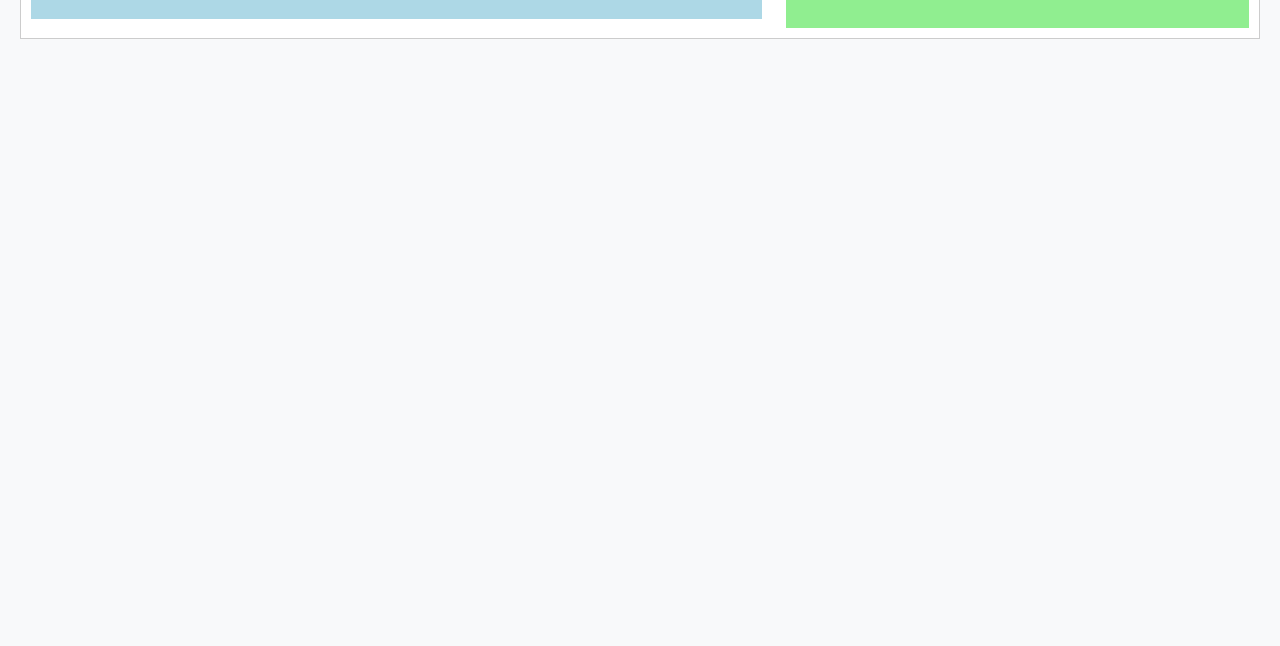
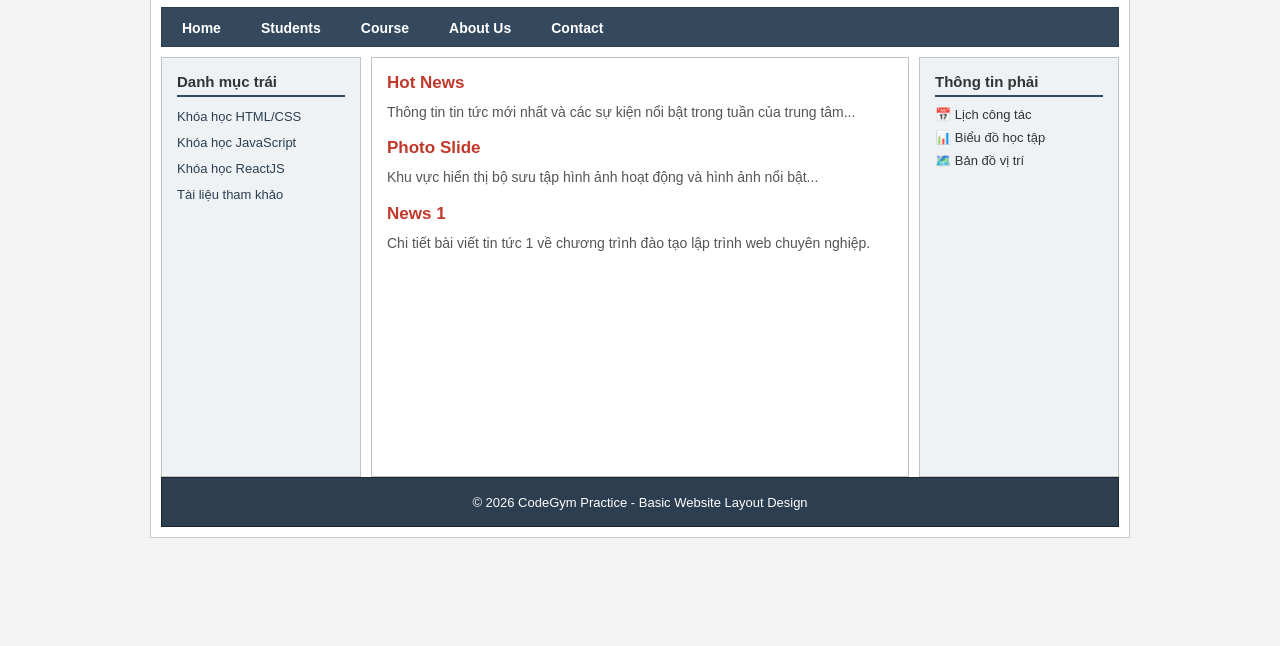
Before and after one commit to dtc245230003-svg/Overflow-Practice, a plain HTML site: page index.html in a window 1280 px wide. Shown: the part 154-800 px from the top of the page. Drawn offline with Linux system fonts and the light colour scheme.

Commit message:
Complete basic website layout practice with head, head-link, left, content, right and footer

```diff
--- a/index.html
+++ b/index.html
@@ -3,20 +3,66 @@
 <head>
     <meta charset="UTF-8">
     <meta name="viewport" content="width=device-width, initial-scale=1.0">
-    <title>Bố cục bằng Float và Clear</title>
+    <title>Thực hành Tạo Bố Cục Cơ Bản</title>
     <link rel="stylesheet" href="style.css">
 </head>
 <body>
 
-    <div class="container">
-        <div class="left-column">
-            <h2>Cột bên trái (Main Content)</h2>
-            <p>Cột bên trái chiếm 60% chiều rộng khung chứa và dùng <code>float: left</code> để trôi về phía bên trái.</p>
+    <!-- Khung chứa toàn bộ trang web -->
+    <div id="main">
+
+        <!-- 1. Phân vùng Đầu trang (Logo & Banner) -->
+        <div id="head">
+            <h1>LOGO & BANNER WEBSITE</h1>
         </div>
-        <div class="right-column">
-            <h3>Cột bên phải (Sidebar)</h3>
-            <p>Cột bên phải chiếm 38% chiều rộng và dùng <code>float: right</code> để trôi về phía bên phải.</p>
+
+        <!-- 2. Phân vùng Thanh liên kết đầu trang -->
+        <div id="head-link">
+            <ul>
+                <li><a href="#">Home</a></li>
+                <li><a href="#">Students</a></li>
+                <li><a href="#">Course</a></li>
+                <li><a href="#">About Us</a></li>
+                <li><a href="#">Contact</a></li>
+            </ul>
         </div>
+
+        <!-- 3. Phân vùng Nội dung bên trái (Menu/Sidebar Trái) -->
+        <div id="left">
+            <h3>Danh mục trái</h3>
+            <ul>
+                <li><a href="#">Khóa học HTML/CSS</a></li>
+                <li><a href="#">Khóa học JavaScript</a></li>
+                <li><a href="#">Khóa học ReactJS</a></li>
+                <li><a href="#">Tài liệu tham khảo</a></li>
+            </ul>
+        </div>
+
+        <!-- 4. Phân vùng Nội dung chính ở giữa -->
+        <div id="content">
+            <h2>Hot News</h2>
+            <p>Thông tin tin tức mới nhất và các sự kiện nổi bật trong tuần của trung tâm...</p>
+
+            <h2>Photo Slide</h2>
+            <p>Khu vực hiển thị bộ sưu tập hình ảnh hoạt động và hình ảnh nổi bật...</p>
+
+            <h2>News 1</h2>
+            <p>Chi tiết bài viết tin tức 1 về chương trình đào tạo lập trình web chuyên nghiệp.</p>
+        </div>
+
+        <!-- 5. Phân vùng Thông tin bên phải (Sidebar Phải) -->
+        <div id="right">
+            <h3>Thông tin phải</h3>
+            <p>📅 Lịch công tác</p>
+            <p>📊 Biểu đồ học tập</p>
+            <p>🗺️ Bản đồ vị trí</p>
+        </div>
+
+        <!-- 6. Phân vùng Chân trang -->
+        <div id="footer">
+            <p>&copy; 2026 CodeGym Practice - Basic Website Layout Design</p>
+        </div>
+
     </div>
 
 </body>
--- a/style.css
+++ b/style.css
@@ -1,38 +1,160 @@
-/* Áp dụng border-box toàn trang để padding không làm tăng tổng chiều rộng */
+/* Reset thuộc tính và cài đặt border-box */
 * {
     box-sizing: border-box;
+    margin: 0;
+    padding: 0;
 }
 
 body {
-    font-family: Arial, sans-serif;
-    margin: 20px;
-    background-color: #f8f9fa;
+    font-family: Arial, Helvetica, sans-serif;
+    background-color: #f4f4f4;
+    color: #333333;
+    padding: 20px 0;
 }
 
-.container {
-    width: 100%;
+/* 1. Phân vùng #main: Cố định độ rộng và căn giữa màn hình */
+#main {
+    width: 980px;
+    margin: 0 auto;
     background-color: #ffffff;
     border: 1px solid #cccccc;
     padding: 10px;
 }
 
-.left-column {
-    width: 60%;
-    float: left;
-    background-color: lightblue;
-    padding: 20px;
+/* 2. Phân vùng #head */
+#head {
+    height: 120px;
+    background-color: #2c3e50;
+    color: #ffffff;
+    display: flex;
+    align-items: center;
+    justify-content: center;
+    margin-bottom: 10px;
+    border: 1px solid #1a252f;
 }
 
-.right-column {
-    width: 38%;
-    float: right;
-    background-color: lightgreen;
-    padding: 20px;
+/* 3. Phân vùng #head-link */
+#head-link {
+    height: 40px;
+    background-color: #34495e;
+    margin-bottom: 10px;
+    border: 1px solid #2c3e50;
 }
 
-/* Kỹ thuật Clearfix xử lý tràn khung khi dùng float */
-.container::after {
-    content: "";
+#head-link ul {
+    list-style: none;
+    display: flex;
+}
+
+#head-link ul li a {
     display: block;
+    padding: 0 20px;
+    line-height: 40px;
+    color: #ffffff;
+    text-decoration: none;
+    font-weight: bold;
+    font-size: 14px;
+}
+
+#head-link ul li a:hover {
+    background-color: #e74c3c;
+}
+
+/* 4. Phân vùng #left (Rộng 200px, dạt sang trái) */
+#left {
+    width: 200px;
+    min-height: 420px;
+    float: left;
+    background-color: #eef2f5;
+    border: 1px solid #bdc3c7;
+    padding: 15px;
+}
+
+#left h3 {
+    font-size: 15px;
+    margin-bottom: 10px;
+    border-bottom: 2px solid #34495e;
+    padding-bottom: 5px;
+}
+
+#left ul {
+    list-style: none;
+}
+
+#left ul li {
+    margin-bottom: 8px;
+}
+
+#left ul li a {
+    color: #2c3e50;
+    text-decoration: none;
+    font-size: 13px;
+}
+
+#left ul li a:hover {
+    color: #e74c3c;
+}
+
+/* 5. Phân vùng #content (Rộng 538px, nằm giữa) */
+#content {
+    width: 538px;
+    min-height: 420px;
+    float: left;
+    margin: 0 10px;
+    background-color: #ffffff;
+    border: 1px solid #bdc3c7;
+    padding: 15px;
+}
+
+#content h2 {
+    font-size: 17px;
+    color: #c0392b;
+    margin-bottom: 8px;
+    margin-top: 15px;
+}
+
+#content h2:first-child {
+    margin-top: 0;
+}
+
+#content p {
+    line-height: 1.6;
+    color: #555555;
+    font-size: 14px;
+    margin-bottom: 12px;
+}
+
+/* 6. Phân vùng #right (Rộng 200px, dạt sang phải/tiếp nối) */
+#right {
+    width: 200px;
+    min-height: 420px;
+    float: left;
+    background-color: #eef2f5;
+    border: 1px solid #bdc3c7;
+    padding: 15px;
+}
+
+#right h3 {
+    font-size: 15px;
+    margin-bottom: 10px;
+    border-bottom: 2px solid #34495e;
+    padding-bottom: 5px;
+}
+
+#right p {
+    font-size: 13px;
+    margin-bottom: 8px;
+}
+
+/* 7. Phân vùng #footer: Khôi phục luồng dòng chảy (clear: both) */
+#footer {
     clear: both;
+    height: 50px;
+    line-height: 50px;
+    background-color: #2c3e50;
+    color: #ffffff;
+    text-align: center;
+    margin-top: 10px;
+    border: 1px solid #1a252f;
+    font-size: 13px;
 }
```
